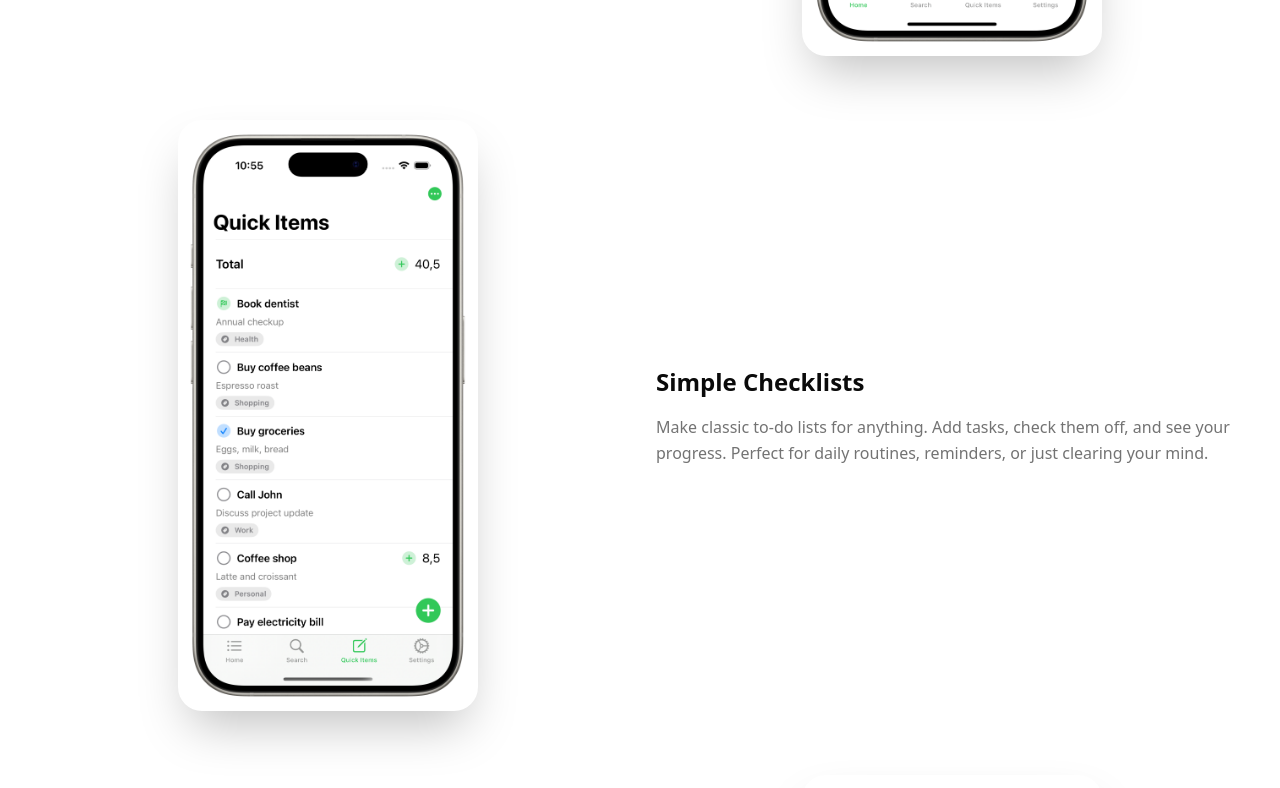
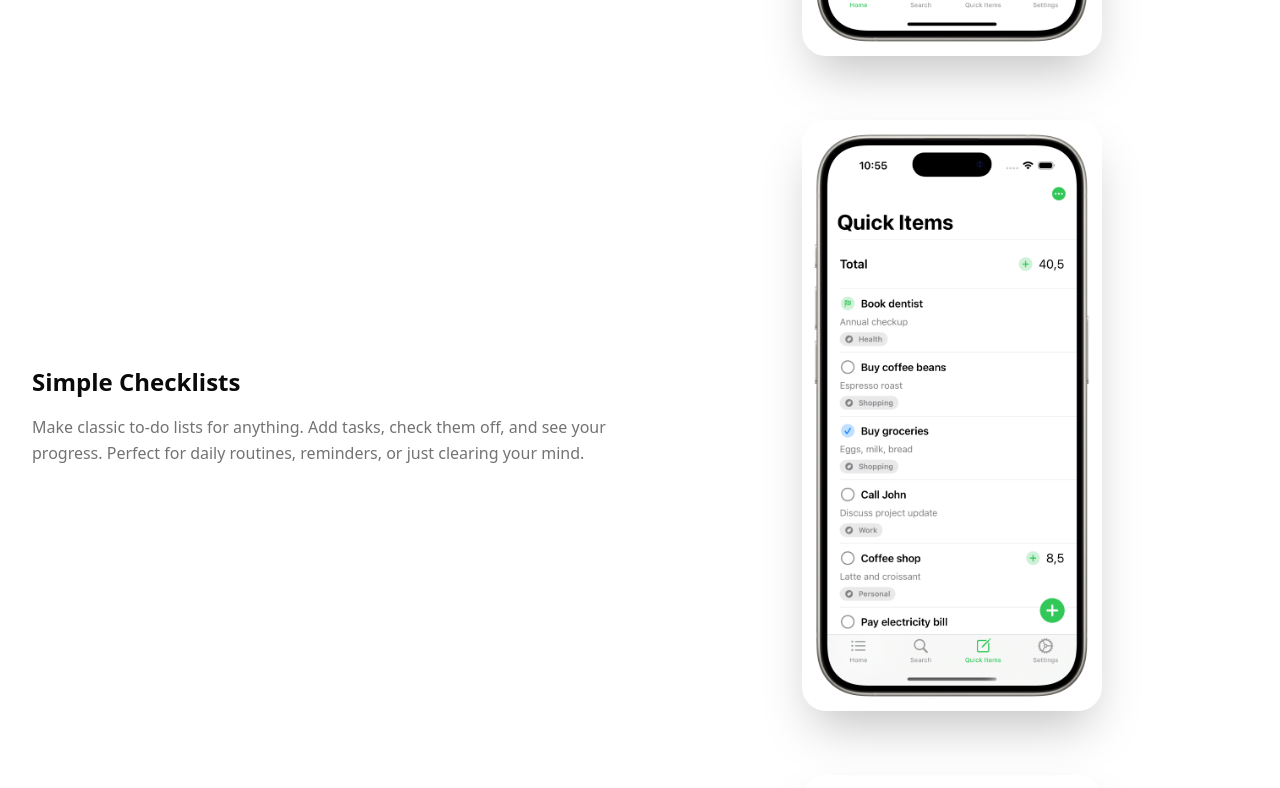
Before and after one commit to FabioFiorita/fabiofiorita-portfolio, a Next.js app: page /tastik in a window 1280 px wide. Shown: the part 1720-2508 px from the top of the page. Built offline with nearby package versions, Linux system fonts and the light colour scheme; no server answers.

Commit message:
refactor: simplify feature management in ItsMedTime and Tastik pages by utilizing a custom hook for feature retrieval, enhancing code readability and maintainability

```diff
--- a/src/app/itsmedtime/page.tsx
+++ b/src/app/itsmedtime/page.tsx
@@ -3,38 +3,15 @@ import { useTranslations } from "next-intl";
 import { AppFeatures } from "@/components/app-page/app-features";
 import { AppHeader } from "@/components/app-page/app-header";
 import { QuickActions } from "@/components/app-page/quick-actions";
-import { type TechIcon, TechStack } from "@/components/app-page/tech-stack";
+import { TechStack } from "@/components/app-page/tech-stack";
+import { useAppFeatures } from "@/hooks/use-app-features";
 
 export default function ItsMedTimePage() {
 	const t = useTranslations();
-
-	const features = [
-		"feature1",
-		"feature2",
-		"feature3",
-		"feature4",
-		"feature5",
-	].map((_, index) => {
-		const featureKey = `Apps.itsMedTime.features.${index}`;
-		return {
-			title: t(`${featureKey}.title`),
-			description: t(`${featureKey}.description`),
-			imageSrc: t(`${featureKey}.imageSrc`),
-			imageAlt: t(`${featureKey}.imageAlt`),
-			reverse: t.raw(`${featureKey}.reverse`),
-		};
+	const { features, techFeatures } = useAppFeatures({
+		appKey: "itsMedTime",
+		featureCount: 5,
 	});
-
-	const techFeatures = ["feature1", "feature2", "feature3", "feature4"].map(
-		(_, index) => {
-			const featureKey = `AppPage.techStack.features.${index}`;
-			return {
-				icon: t(`${featureKey}.icon`) as TechIcon,
-				title: t(`${featureKey}.title`),
-				description: t(`${featureKey}.description`),
-			};
-		},
-	);
 
 	return (
 		<main className="p-8">
--- a/src/app/tastik/page.tsx
+++ b/src/app/tastik/page.tsx
@@ -3,40 +3,15 @@ import { useTranslations } from "next-intl";
 import { AppFeatures } from "@/components/app-page/app-features";
 import { AppHeader } from "@/components/app-page/app-header";
 import { QuickActions } from "@/components/app-page/quick-actions";
-import { type TechIcon, TechStack } from "@/components/app-page/tech-stack";
+import { TechStack } from "@/components/app-page/tech-stack";
+import { useAppFeatures } from "@/hooks/use-app-features";
 
 export default function TastikPage() {
 	const t = useTranslations();
-
-	const features = [
-		"feature1",
-		"feature2",
-		"feature3",
-		"feature4",
-		"feature5",
-		"feature6",
-		"feature7",
-	].map((_, index) => {
-		const featureKey = `Apps.tastik.features.${index}`;
-		return {
-			title: t(`${featureKey}.title`),
-			description: t(`${featureKey}.description`),
-			imageSrc: t(`${featureKey}.imageSrc`),
-			imageAlt: t(`${featureKey}.imageAlt`),
-			reverse: t.raw(`${featureKey}.reverse`),
-		};
+	const { features, techFeatures } = useAppFeatures({
+		appKey: "tastik",
+		featureCount: 7,
 	});
-
-	const techFeatures = ["feature1", "feature2", "feature3", "feature4"].map(
-		(_, index) => {
-			const featureKey = `AppPage.techStack.features.${index}`;
-			return {
-				icon: t(`${featureKey}.icon`) as TechIcon,
-				title: t(`${featureKey}.title`),
-				description: t(`${featureKey}.description`),
-			};
-		},
-	);
 
 	return (
 		<main className="p-8">
--- /dev/null
+++ b/src/hooks/use-app-features.ts
@@ -0,0 +1,61 @@
+import { useTranslations } from "next-intl";
+import type { TechIcon } from "@/components/app-page/tech-stack";
+
+interface AppFeature {
+	title: string;
+	description: string;
+	imageSrc: string;
+	imageAlt: string;
+	reverse?: boolean;
+}
+
+interface TechFeature {
+	icon: TechIcon;
+	title: string;
+	description: string;
+}
+
+interface UseAppFeaturesOptions {
+	appKey: string;
+	featureCount: number;
+	techFeatureCount?: number;
+}
+
+export function useAppFeatures({
+	appKey,
+	featureCount,
+	techFeatureCount = 4,
+}: UseAppFeaturesOptions) {
+	const t = useTranslations();
+
+	const features: AppFeature[] = Array.from(
+		{ length: featureCount },
+		(_, index) => {
+			const featureKey = `Apps.${appKey}.features.${index}`;
+			return {
+				title: t(`${featureKey}.title`),
+				description: t(`${featureKey}.description`),
+				imageSrc: t(`${featureKey}.imageSrc`),
+				imageAlt: t(`${featureKey}.imageAlt`),
+				reverse: t.raw(`${featureKey}.reverse`) === "true",
+			};
+		},
+	);
+
+	const techFeatures: TechFeature[] = Array.from(
+		{ length: techFeatureCount },
+		(_, index) => {
+			const featureKey = `AppPage.techStack.features.${index}`;
+			return {
+				icon: t(`${featureKey}.icon`) as TechIcon,
+				title: t(`${featureKey}.title`),
+				description: t(`${featureKey}.description`),
+			};
+		},
+	);
+
+	return {
+		features,
+		techFeatures,
+	};
+}
```
Also changed, not shown: package.json (+10 -2 lines), vitest.config.mts (added), 1 other file (tests, documents, lock files or other folders).
